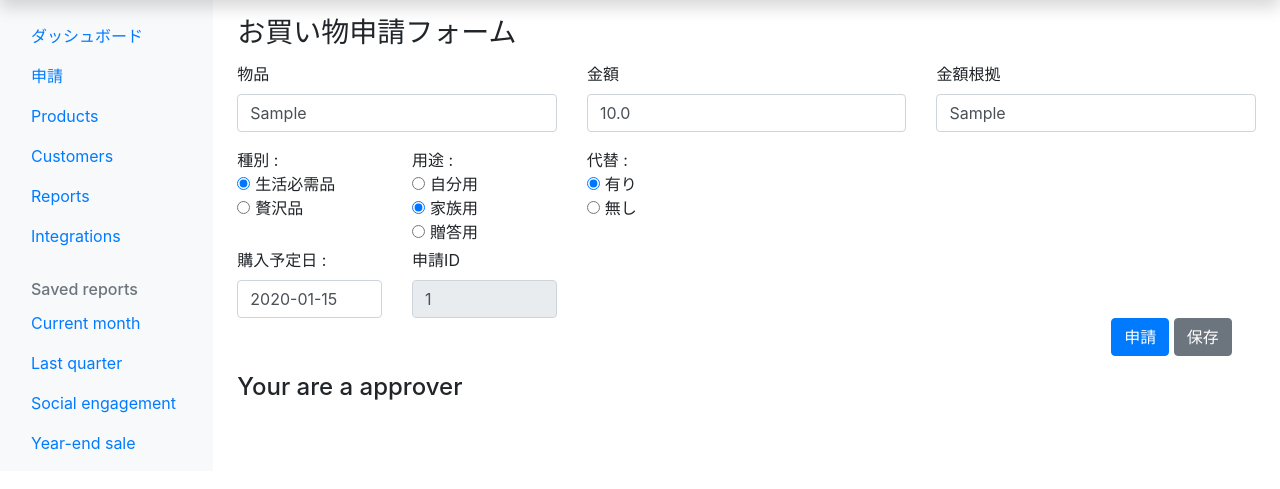
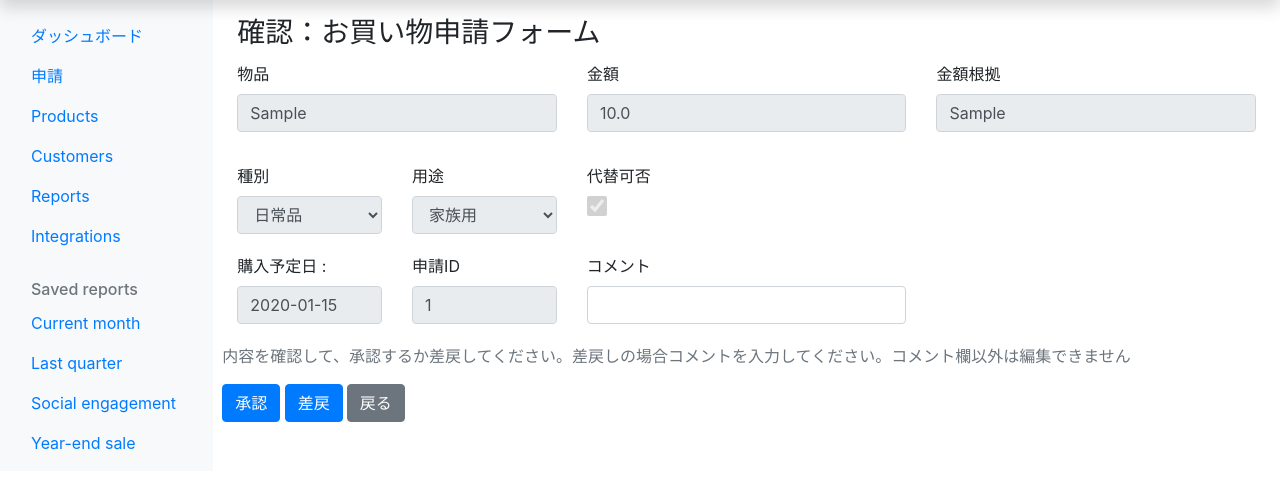
Before and after one commit to of3jlmssoo/small-app-django-bootstrap-django-tables2-, a Django app: page /productorder_detail/1/ in a window 1280 px wide. Shown: the part 40-529 px from the top of the page. Run offline with Django 4.2, Linux system fonts and the light colour scheme; a user stored in the database is signed in; tables that the repository leaves empty hold one stand-in row (values such as "Sample post"); some libraries are stand-ins or nearby versions.

Commit message:
approver can make comment and can approve or return

```diff
--- a/tabletest/forms.py
+++ b/tabletest/forms.py
@@ -5,7 +5,11 @@ from .models import ProductOrder
 
 class ProductOrderForm(forms.ModelForm):
     # goods = forms.CharField(max_length=50)
-    alternative = forms.BooleanField(required=False, widget=forms.CheckboxInput(attrs={'style': 'width:25px;height:25;'}))
+    alternative = forms.BooleanField(
+        required=False,
+        widget=forms.CheckboxInput(
+            attrs={
+                'style': 'width:25px;height:25;'}))
     orderid = forms.IntegerField(required=False)
 
     class Meta:
@@ -28,8 +32,13 @@ class ProductOrderForm(forms.ModelForm):
 class ConfirmOrderForm(forms.ModelForm):
     # https://stackoverflow.com/questions/4662848/disabled-field-is-not-passed-through-workaround-needed
 
-    alternative = forms.BooleanField(required=False, widget=forms.CheckboxInput(attrs={'style': 'width:20px;height:20px;'}))
+    alternative = forms.BooleanField(
+        required=False,
+        widget=forms.CheckboxInput(
+            attrs={
+                'style': 'width:20px;height:20px;'}))
     orderid = forms.IntegerField(required=False)
+    # comment = forms.CharField(required=False)
 
     class Meta:
         model = ProductOrder
@@ -37,7 +46,8 @@ class ConfirmOrderForm(forms.ModelForm):
         #     'product_type',
         # ]
         fields = '__all__'
-        exclude = ['user', 'status', 'comment']
+        # exclude = ['user', 'status', 'comment']
+        exclude = ['user', 'status', ]
         # exclude = ['user']
 
     # apply bootstrap to django form
--- a/tabletest/views.py
+++ b/tabletest/views.py
@@ -1,36 +1,22 @@
 # from re import I
-from django.shortcuts import render, redirect
-from django.shortcuts import get_object_or_404
-from django.contrib.auth.decorators import login_required
-
-
-from django.http import HttpResponse, Http404
-
-# Create your views here.
-from .forms import ProductOrderForm, ConfirmOrderForm
-from .models import ProductOrder
-from django.contrib import messages
 import copy
 
 import django_filters
+from django.contrib import messages
+from django.contrib.auth.decorators import login_required
+from django.http import Http404, HttpResponse
+from django.shortcuts import get_object_or_404, redirect, render
 from django_filters.views import FilterView
-
-from django_tables2 import MultiTableMixin, RequestConfig, SingleTableMixin, SingleTableView
+from django_tables2 import (MultiTableMixin, RequestConfig, SingleTableMixin,
+                            SingleTableView)
 from django_tables2.export.views import ExportMixin
 from django_tables2.paginators import LazyPaginator
 
-
-from .tables import (
-    Bootstrap4Table,
-    # BootstrapTable,
-    # BootstrapTablePinnedRows,
-    # CheckboxTable,
-    # CountryTable,
-    # PersonTable,
-    # SemanticTable,
-    # ThemedCountryTable,
-)
-
+# Create your views here.
+from .forms import ConfirmOrderForm, ProductOrderForm
+from .models import ProductOrder
+# BootstrapTable,; BootstrapTablePinnedRows,; CheckboxTable,; CountryTable,; PersonTable,; SemanticTable,; ThemedCountryTable,
+from .tables import Bootstrap4Table
 
 # def set_checkbox_choices(request, context):
 #     new_context = copy.deepcopy(context)
@@ -88,8 +74,10 @@ def place_order(request):
         print(f'=> place_order() POST! 1-1 {form=}')
         print(f'=> place_order() POST! 1-2 {form.is_valid()=}')
         print(f'=> place_order() POST! 1-3 {form.cleaned_data=}')
-        print(f'=> place_order() POST! 2 {form.fields["expected_purchase_date"]=} {type(form.fields["expected_purchase_date"])=}')
-        print(f'=> place_order() POST! 3 {request.POST["expected_purchase_date"]=} {type(request.POST["expected_purchase_date"])=}')
+        print(
+            f'=> place_order() POST! 2 {form.fields["expected_purchase_date"]=} {type(form.fields["expected_purchase_date"])=}')
+        print(
+            f'=> place_order() POST! 3 {request.POST["expected_purchase_date"]=} {type(request.POST["expected_purchase_date"])=}')
 
         if form.is_valid() is False:
 
@@ -172,9 +160,11 @@ def place_order(request):
 
 
 def confirm_details(request):
+
     print(f'=> confirm_details1 {request.POST=}')
-    # form = ConfirmOrderForm(request.POST, initial={'goods': 'Hi there!'})
-    print(f'=> confirm_details2!')
+    print(f'=> confirm_details2! {request.POST.get("CDApprove")=} {request.POST.get("CDReturn")=}')
+    print(f'=> confirm_details3 {request.POST.keys()=}')
+
     if request.method == 'POST':
 
         print(f'=> confirm_details()3 POST! {request.user=}')
@@ -190,10 +180,19 @@ def confirm_details(request):
         # print(f"=> confirm_details boundfield {form.get_initial_for_field(form.fields['goods'], 'goods')=}")
 
         print(f'=> confirm_details()4 {form=}')
-        print(f'=> confirm_details()5 {form.fields["expected_purchase_date"]=} {type(form.fields["expected_purchase_date"])=}')
+        print(
+            f'=> confirm_details()5 {form.fields["expected_purchase_date"]=} {type(form.fields["expected_purchase_date"])=}')
 
         if form.is_valid():
-            print(f'=> confirm_details()6 {form.cleaned_data["orderid"]=}')
+            print(f'=> confirm_details()6 {form.cleaned_data["orderid"]=} {form.cleaned_data["comment"]=}')
+
+            if request.user.is_approver:
+                if 'CDApprove' in request.POST.keys():
+                    status = 'A'
+                elif 'CDReturn' in request.POST.keys():
+                    status = 'S'
+            else:
+                status = 'P'
 
             if form.cleaned_data["orderid"] is None:
                 order_product = ProductOrder(
@@ -205,7 +204,8 @@ def confirm_details(request):
                     alternative=form.cleaned_data['alternative'],
                     expected_purchase_date=form.cleaned_data['expected_purchase_date'],
                     user=request.user,
-                    status='P',
+                    # status='P',
+                    status=status,
                 )
             else:
                 productorder = ProductOrder.objects.get(pk=form.cleaned_data['orderid'])
@@ -221,7 +221,9 @@ def confirm_details(request):
                     expected_purchase_date=form.cleaned_data['expected_purchase_date'],
                     user=request.user,
                     created_on=productorder.created_on,
-                    status='P',
+                    # status='P',
+                    status=status,
+                    comment=form.cleaned_data['comment'],
                 )
 
             order_product.save()
@@ -253,6 +255,7 @@ def index(request):
 #     return render(request, 'tabletest/indexcopy.html', {'form': form})
 
 
+@login_required(redirect_field_name='accounts/login')
 def bootstrap4(request):
     """Demonstrate the use of the bootstrap4 template"""
 
@@ -268,7 +271,8 @@ def bootstrap4(request):
     table_apro = Bootstrap4Table(ProductOrder.objects.filter(status='A'), order_by="-goods", prefix="3-")
     RequestConfig(request, paginate={"per_page": 2}).configure(table_apro)
 
-    return render(request, "tabletest/bootstrap4_template.html", {"table": table_saved, "table_proc": table_proc, "table_apro": table_apro})
+    return render(request, "tabletest/bootstrap4_template.html",
+                  {"table": table_saved, "table_proc": table_proc, "table_apro": table_apro})
 
 
 def set_checkbox_choices(context, product_type, product_use, alternative):
@@ -320,29 +324,59 @@ def productorder_detail(request, pk):
     print(f'=> productorder_detail {productorder.alternative=}')
     print(f'=> productorder_detail {productorder.expected_purchase_date=}')
     print(f'=> productorder_detail {productorder.expected_purchase_date.strftime("%Y-%m-%d")=}')
+    print(f'=> productorder_detail {productorder.comment=}')
 
-    initial_dict = {
-        # 'goods':form.cleaned_data['goods'],
-        # 'product_price':form.cleaned_data['product_price'],
-        # 'type_of_estimation':form.cleaned_data['type_of_estimation'],
-        # 'product_type':form.cleaned_data['product_type'],
-        # 'product_use':form.cleaned_data['product_use'],
-        # 'alternative':form.cleaned_data['alternative'],
-        # 'expected_purchase_date':productorder.expected_purchase_date.strftime("%Y-%m-%d")
-        'expected_purchase_date': "placeholder='2022-02-22'",
-    }
+    # initial_dict = {
+    #     'goods': form.cleaned_data['goods'],
+    #     'product_price': form.cleaned_data['product_price'],
+    #     'type_of_estimation': form.cleaned_data['type_of_estimation'],
+    #     'product_type': form.cleaned_data['product_type'],
+    #     'product_use': form.cleaned_data['product_use'],
+    #     'alternative': form.cleaned_data['alternative'],
+    #     'expected_purchase_date': productorder.expected_purchase_date.strftime("%Y-%m-%d")
+    #     # 'expected_purchase_date': "placeholder='2022-02-22'",
+    # }
 
-    form = ProductOrderForm(instance=productorder)
-    print(f'=> {form=}')
-    # context = {'form': form, "expected_purchase_date": "2022-02-22"}
-    context = {
-        'form': form,
-        "expected_purchase_date": productorder.expected_purchase_date.strftime("%Y-%m-%d"),
-        'orderid': productorder.id
-    }
+    if request.user.is_approver:
+        pass
+        # return HttpResponse("productorder_detail() your are an approver")
 
-    context = set_checkbox_choices(context, productorder.product_type, productorder.product_use, productorder.alternative)
-    return render(request, "tabletest/index.html", context)
+        initial_dict = {
+            'orderid': productorder.id,
+            'goods': productorder.goods,
+            'product_price': productorder.product_price,
+            'type_of_estimation': productorder.type_of_estimation,
+            'product_type': productorder.product_type,
+            'product_use': productorder.product_use,
+            'alternative': productorder.alternative,
+            'expected_purchase_date': productorder.expected_purchase_date.strftime("%Y-%m-%d"),
+            # 'expected_purchase_date': productorder.expected_purchase_date.strftime("%Y-%m-%d")
+            'comment': productorder.comment,
+        }
+        form2 = ConfirmOrderForm(request.POST or None, initial=initial_dict)
 
-    # messages.error(request, '入力が正常完了しませんでした。')
-    # return redirect('/')
+        context = {'form': form2}  # , "expected_purchase_date": request.POST['expected_purchase_date']}
+        print(f'=> productorder_detail() before render() {context=}')
+        return render(request, 'tabletest/confirm_details.html', context)
+
+    else:
+
+        form = ProductOrderForm(instance=productorder)
+        print(f'=> {form=}')
+        # context = {'form': form, "expected_purchase_date": "2022-02-22"}
+        context = {
+            'form': form,
+            "expected_purchase_date": productorder.expected_purchase_date.strftime("%Y-%m-%d"),
+            'orderid': productorder.id,
+            'comment': productorder.comment,
+        }
+
+        context = set_checkbox_choices(
+            context,
+            productorder.product_type,
+            productorder.product_use,
+            productorder.alternative)
+        return render(request, "tabletest/index.html", context)
+
+        # messages.error(request, '入力が正常完了しませんでした。')
+        # return redirect('/')
--- a/templates/tabletest/confirm_details.html
+++ b/templates/tabletest/confirm_details.html
@@ -111,17 +111,35 @@
         </div>
 
         {% if user.is_approver %}
-        <p>you're an approver!</p>
+        <div class="col-4">
+            <label>コメント</label>
+            <input type="text" class="form-control" name="comment" value="{{comement}}" id="comment"  ></input>
+        </div>
+        {% comment %} <p>you're an approver!</p> {% endcomment %}
         {% else %}
         <div class="col-4">
             <label>コメント</label>
             <input readonly type="text" class="form-control" name="comment" value="{{comement}}" id="comment"  ></input>
         </div>
         {% endif %}
-
-
     </div>
 
+    {% if user.is_approver %}
+    <div class="row form-group mt-1 mb-0">
+        <p class="text-secondary mb-0">内容を確認して、承認するか差戻してください。差戻しの場合コメントを入力してください。コメント欄以外は編集できません</p>
+    </div>
+    <div class="row form-group mt-3">
+        <div class="d-inline pr-1">
+            <button type="submit" class="btn btn-primary" name="CDApprove">承認</button>
+            <button type="submit" class="btn btn-primary" name="CDReturn">差戻</button>
+        </div>
+
+        <div class="d-inline">
+            <button type="submit" class="btn btn-secondary" onClick="window.history.back();return false;">戻る</button>
+        </div>
+    </div>
+
+    {% else %}
 
     <div class="row form-group mt-5">
         <div class="d-inline pr-1">
@@ -133,6 +151,7 @@
         </div>
     </div>
 
+    {% endif %}
     <!--
     <div class="row form-group mt-0">
         <div class="col-10">
--- a/templates/tabletest/index.html
+++ b/templates/tabletest/index.html
@@ -105,7 +105,7 @@
         {% else %}
         <div class="col-4">
             <label>コメント</label>
-            <input readonly type="text" class="form-control" name="comment" value="{{comement}}" id="comment"  ></input>
+            <input readonly type="text" class="form-control" name="comment" value="{{comment}}" id="comment"  ></input>
         </div>
         {% endif %}
 
```
Also changed, not shown: 1 other file.
